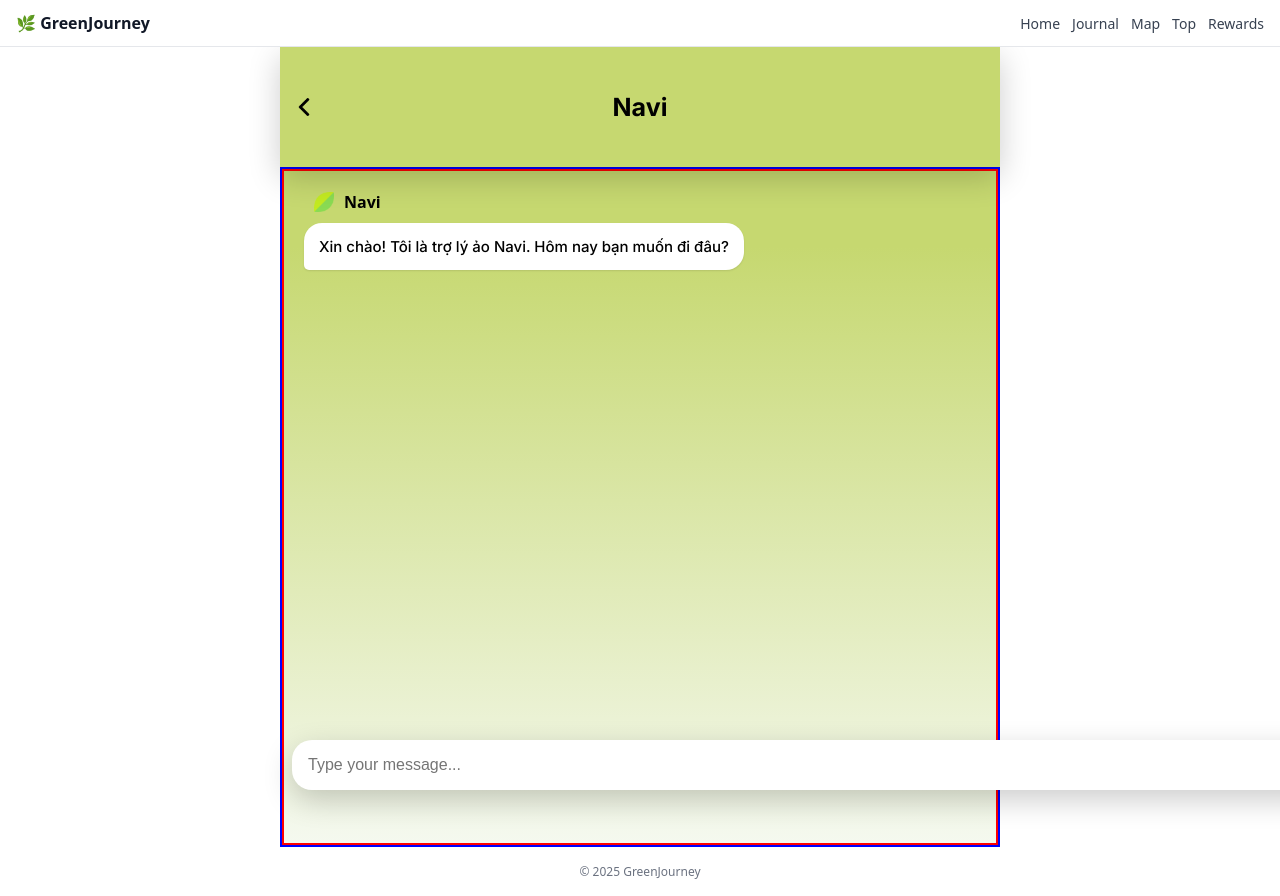
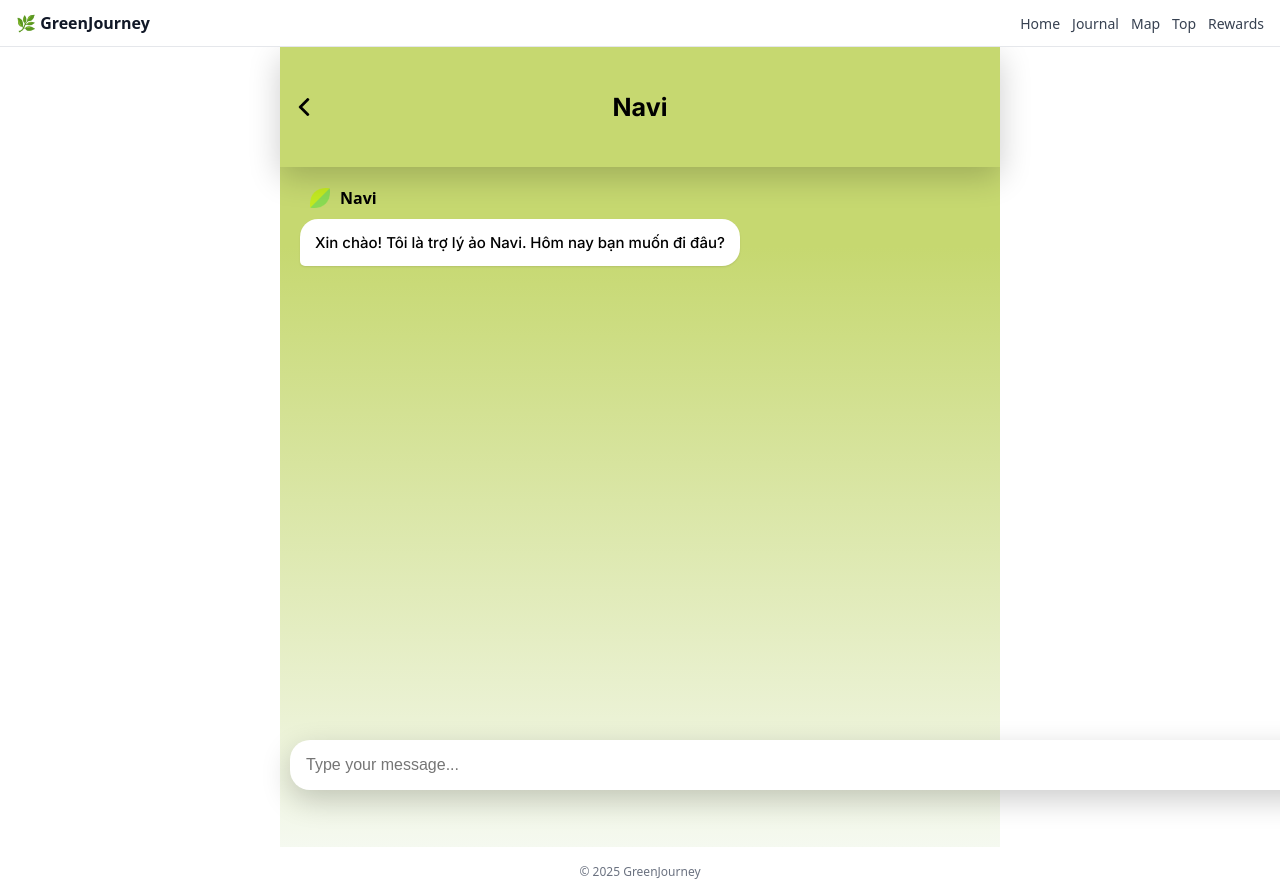
Before and after one commit to Van-Trangg/Project, a React (Vite) app in the folder frontend/: page /chat in a window 1280 px wide. Built offline with nearby package versions, Linux system fonts and the light colour scheme; no server answers.

Commit message:
xóa bounding box

```diff
--- a/frontend/src/styles/Chat.css
+++ b/frontend/src/styles/Chat.css
@@ -6,6 +6,7 @@
     flex-direction: column;
     height: 100vh;
     background: linear-gradient(#C6D870 25%, #F5F9F0 100%);
+
 }
 
 .back-button {
@@ -27,6 +28,7 @@
     box-shadow: 0 10px 30px rgba(0, 0, 0, 0.2);
     align-items: center;
     z-index: 10000;
+    overflow: hidden;
 }
 
 .chat-title {
@@ -41,7 +43,6 @@
 
 .chat-window {
     position: relative;
-    border:blue 2px solid;
     display: flex;
     background: none;
     flex-direction: column;
@@ -50,7 +51,6 @@
 }
 
 .messages-container {
-    border:red 2px solid;
     flex-grow: 1;
     padding: 20px;
     overflow-y: auto;
```
